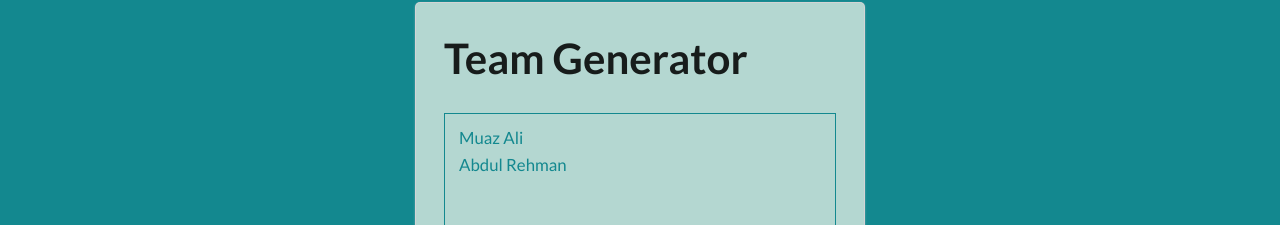
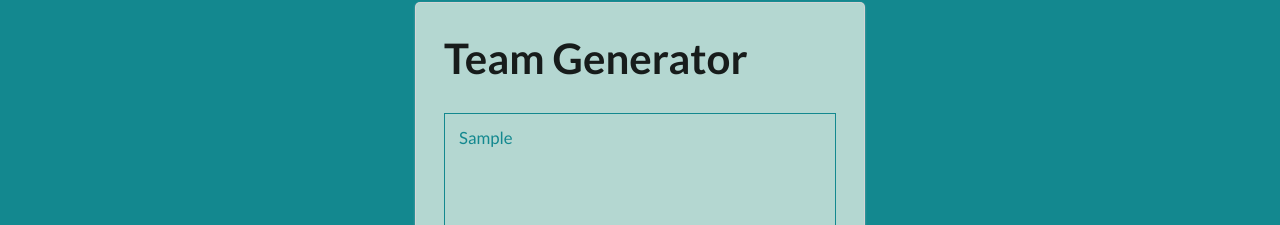
Before and after one commit to muaz-ali22/Team-Generator-, an Angular app: page / in a window 1280 px wide. Both pictures are taken after typing "Sample" into the empty fields and a click on the button "Add". Shown: the part 123-348 px from the top of the page. Built offline with nearby package versions, Linux system fonts and the light colour scheme.

Commit message:
Add Structural directives

```diff
--- a/src/app/app.component.html
+++ b/src/app/app.component.html
@@ -3,8 +3,7 @@
   <div class="ui card">
     <h1>Team Generator</h1>
     <ul class="list">
-      <li>Muaz Ali</li>
-      <li>Abdul Rehman</li>
+<li *ngFor="let person of persons " >{{person}}</li>
     </ul>
     <div class="add-member-container">
       <input #addPersonInput type="text" placeholder="Name" (input)="onInput(addPersonInput.value)">
--- a/src/app/app.component.ts
+++ b/src/app/app.component.ts
@@ -8,13 +8,14 @@ import { Component } from '@angular/core';
 export class AppComponent {
   title = 'TeamGenerator';
   newPersonName='';
-  person:string[]=[];
+  persons:string[]=[];
 onInput(person:string){
 this.newPersonName=person;
+console.log(this.newPersonName);
 }
 
   addPerson(){
-    this.person.push(this.newPersonName);
-    console.log(this.person);
+    this.persons.push(this.newPersonName);
+    console.log(this.persons);
   }
 }
```
